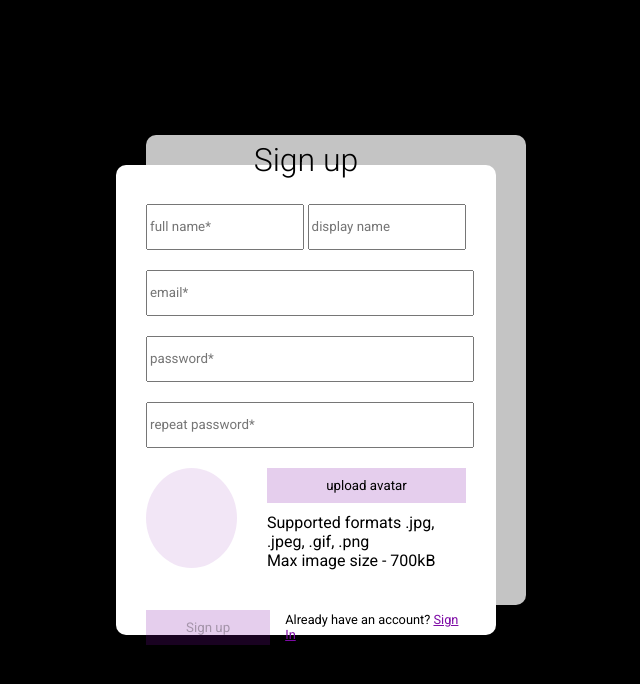
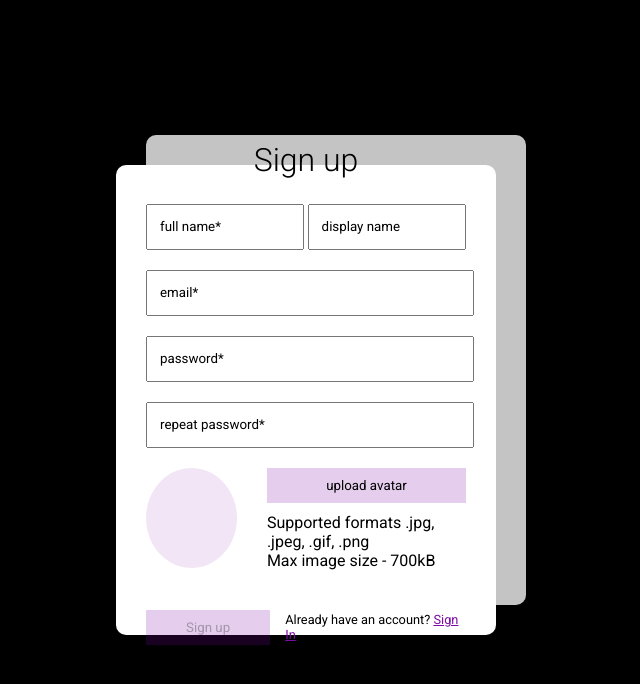
Before and after one commit to nnabse/cloud-frontend, an Angular app: page /signUp in a window 1280 px wide. Shown: the top 684 px of the page, without its empty margins (334-974 px from the left). Built offline with nearby package versions, Linux system fonts and the light colour scheme; a web font is replaced by a local one.

Commit message:
change inputs placeholder, add email validator, some codestyle fixes

```diff
--- a/src/app/pages/auth/auth.component.html
+++ b/src/app/pages/auth/auth.component.html
@@ -1,5 +1,5 @@
 <div class="main">
   <div class="form">
-    <app-auth-form [formFor]="formType" ></app-auth-form>
+    <app-auth-form [formFor]="formType"></app-auth-form>
   </div>
 </div>
--- a/src/app/pages/auth/form/form.component.html
+++ b/src/app/pages/auth/form/form.component.html
@@ -44,8 +44,7 @@
       placeholder="repeat password*"
     />
     <div *ngIf="formFor === SIGN_UP_PAGE_NAME" class="avatar-upload">
-      <div class="avatar-preview">
-      </div>
+      <div class="avatar-preview"></div>
       <div class="avatar-upload-button">
         <button>upload avatar</button>
         <div class="avatar-upload-requirements">
--- a/src/app/pages/auth/form/form.component.scss
+++ b/src/app/pages/auth/form/form.component.scss
@@ -30,6 +30,11 @@
     .sign-up-input:hover {
       box-shadow: 0 0 20px $pink-color-lighter;
     }
+
+    .sign-up-input::placeholder {
+      padding-left: 10px;
+      color: #000;
+    }
   }
 
   .form-input {
@@ -40,6 +45,11 @@
     font-family: $main-font;
 
     margin-top: 20px;
+  }
+
+  .form-input::placeholder {
+    padding-left: 10px;
+    color: #000;
   }
 
   .form-input:hover {
--- a/src/app/pages/auth/form/form.component.ts
+++ b/src/app/pages/auth/form/form.component.ts
@@ -27,7 +27,7 @@ export class FormComponent implements OnChanges {
   public authForm: FormGroup = new FormGroup({
     fullName: new FormControl('', [Validators.required]),
     displayName: new FormControl('', [Validators.minLength(5)]),
-    email: new FormControl('', [Validators.required]),
+    email: new FormControl('', [Validators.required, Validators.email]),
     password: new FormControl('', [
       Validators.required,
       Validators.minLength(8),
```
